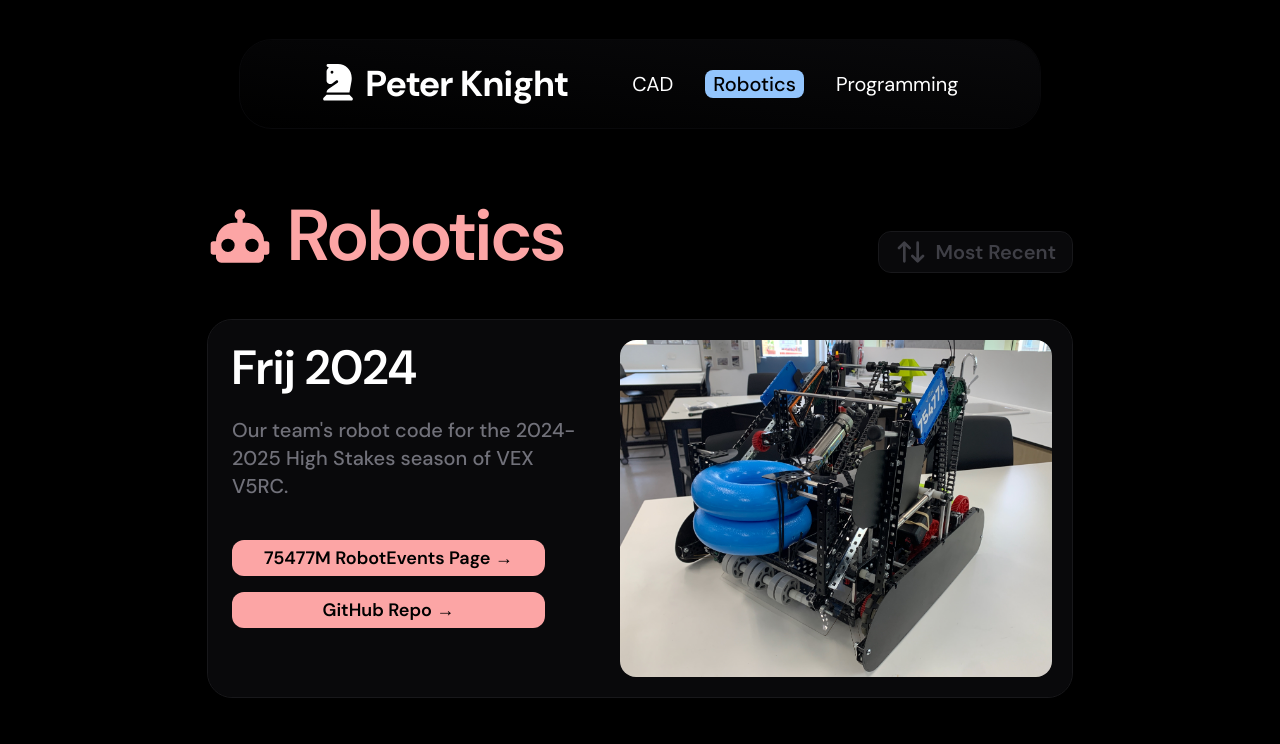
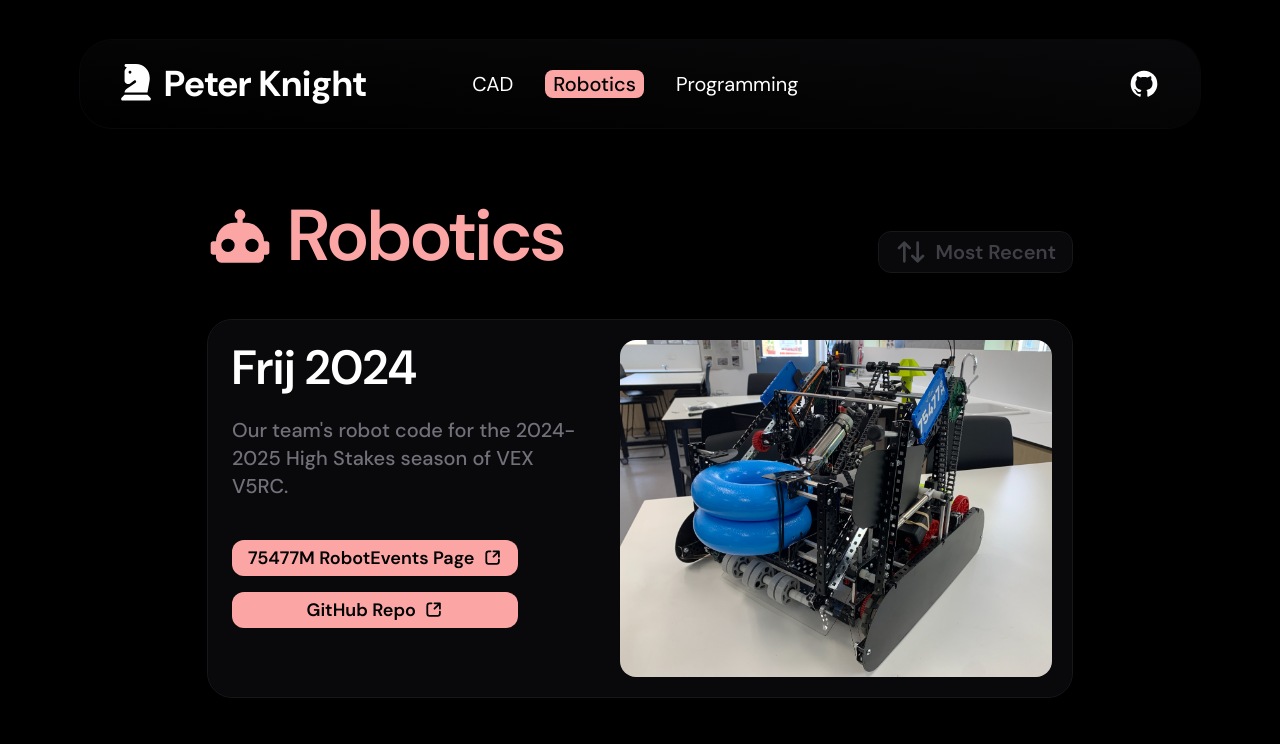
Before and after one commit to peterdev22/peterkni.com, a SvelteKit app: page /robotics in a window 1280 px wide. Shown: the top 744 px of the page. Built offline with nearby package versions, Linux system fonts and the light colour scheme.

Commit message:
New navbar design, colours

```diff
--- a/package.json
+++ b/package.json
@@ -1,6 +1,6 @@
 {
 	"name": "peterkni.com",
-	"version": "2.1.1",
+	"version": "2.1.2",
 	"type": "module",
 	"scripts": {
 		"dev": "vite dev",
--- a/src/lib/components/ProjectCard.svelte
+++ b/src/lib/components/ProjectCard.svelte
@@ -44,7 +44,7 @@ onMount(() => {
         <a
           href={button.url}
           target="_blank"
-          class="py-2 lg:py-1 px-8 {theme.colour == 'green'
+          class="py-2 lg:py-1 px-4 {theme.colour == 'green'
             ? 'bg-green-300 hover:bg-green-400'
             : theme.colour == 'blue'
               ? 'bg-blue-300 hover:bg-blue-400'
@@ -54,7 +54,20 @@ onMount(() => {
                   ? 'bg-yellow-300 hover:bg-yellow-400'
                   : ''} rounded-2xl lg:rounded-xl transition-all active:scale-95"
         >
-          <div>{button.name} →</div>
+          <div>
+            {button.name}
+            <svg
+              xmlns="http://www.w3.org/2000/svg"
+              width="1.2rem"
+              height="auto"
+              class="inline-block mb-[0.2rem] ml-1"
+              viewBox="0 0 16 16"
+              ><path
+                fill="currentColor"
+                d="M4.75 3.5c-.69 0-1.25.56-1.25 1.25v6.5c0 .69.56 1.25 1.25 1.25h6.5c.69 0 1.25-.56 1.25-1.25v-1.5a.75.75 0 0 1 1.5 0v1.5A2.75 2.75 0 0 1 11.25 14h-6.5A2.75 2.75 0 0 1 2 11.25v-6.5A2.75 2.75 0 0 1 4.75 2h1.5a.75.75 0 0 1 0 1.5zM8 2.75A.75.75 0 0 1 8.75 2h4.5a.75.75 0 0 1 .75.75v4.5a.75.75 0 0 1-1.5 0V4.561l-3.22 3.22A.75.75 0 1 1 8.22 6.72l3.22-3.22H8.75A.75.75 0 0 1 8 2.75"
+              /></svg
+            >
+          </div>
         </a>
       {/each}
     </div>
--- a/src/lib/data/projectData.ts
+++ b/src/lib/data/projectData.ts
@@ -187,7 +187,7 @@ export const programmingProjects = [
       "Code from this website's source displayed in a code editor.",
     buttons: [
       {
-        name: "GitHub Repo",
+        name: "Source Code",
         url: "https://github.com/peterdev22/peterkni.com",
       },
       {
--- a/src/routes/+layout.svelte
+++ b/src/routes/+layout.svelte
@@ -14,13 +14,11 @@
 <!-- GLOBAL NAVIGATION BAR -->
 <header class="p-5 sm:p-10 px-10 xl:px-20 2xl:px-48 py-4 flex justify-center">
   <div
-    class="flex gap-16 items-center justify-center w-[50rem] bg-black py-5 rounded-[2rem] outline outline-1 outline-zinc-950 bg-opacity-80 bg-gradient-to-tr from-black to-zinc-950"
+    class="flex gap-16 items-center justify-between w-[90rem] px-10 bg-black py-5 rounded-[2rem] outline outline-1 outline-zinc-950 bg-opacity-80 bg-gradient-to-tr from-black to-zinc-950"
   >
     <a
       href="/"
-      class="font-bold  flex group gap-3 py-1 {currentPath == '/'
-        ? 'bg-blue-300 text-black px-4'
-        : 'hover:bg-zinc-800 text-white hover:px-4 hover:-mx-4'} transition-all rounded-2xl"
+      class="font-bold flex group gap-3 py-1 active:scale-95  px-4 -mx-4 hover:bg-zinc-800 text-white hover:px-4 hover:-mx-4 transition-all rounded-2xl"
     >
       <svg
         xmlns="http://www.w3.org/2000/svg"
@@ -37,31 +35,48 @@
     </a>
 
     <nav
-      class="gap-8 text-xl text-white underline-offset-8 decoration-zinc-600 hidden lg:flex items-center"
+      class="gap-8 text-xl mr-56 text-white underline-offset-8 decoration-zinc-600 hidden lg:flex items-center"
     >
-
       <a
         href="/cad"
         class="{currentPath == '/cad'
           ? 'bg-blue-300 text-black px-2 font-medium'
-          : 'hover:bg-zinc-800 hover:px-2 hover:-mx-2'} transition-all rounded-lg"
+          : 'hover:bg-zinc-800 hover:px-2 hover:-mx-2'} transition-all rounded-lg active:scale-95"
         >CAD</a
       >
       <a
         href="/robotics"
         class="{currentPath == '/robotics'
-          ? 'bg-blue-300 text-black px-2 font-medium'
-          : 'hover:bg-zinc-800 hover:px-2 hover:-mx-2'} transition-all rounded-lg"
+          ? 'bg-red-300 text-black px-2 font-medium'
+          : 'hover:bg-zinc-800 hover:px-2 hover:-mx-2'} transition-all rounded-lg active:scale-95"
         >Robotics</a
       >
       <a
         href="/programming"
         class="{currentPath == '/programming'
-          ? 'bg-blue-300 text-black px-2 font-medium'
-          : 'hover:bg-zinc-800 hover:px-2 hover:-mx-2'} transition-all rounded-lg"
+          ? 'bg-yellow-300 text-black px-2 font-medium'
+          : 'hover:bg-zinc-800 hover:px-2 hover:-mx-2'} transition-all rounded-lg active:scale-95"
         >Programming</a
       >
     </nav>
+
+    <a
+      href="https://github.com/peterdev22"
+      target="_blank"
+      aria-label="GitHub"
+      class="font-bold flex group gap-3 py-2 active:bg-white active:text-black hover:bg-zinc-800 text-white hover:px-2 hover:-mx-2 transition-all rounded-full"
+    >
+      <svg
+        xmlns="http://www.w3.org/2000/svg"
+        width="2rem"
+        height="auto"
+        viewBox="0 0 24 24"
+        ><path
+          fill="currentColor"
+          d="M12 2A10 10 0 0 0 2 12c0 4.42 2.87 8.17 6.84 9.5c.5.08.66-.23.66-.5v-1.69c-2.77.6-3.36-1.34-3.36-1.34c-.46-1.16-1.11-1.47-1.11-1.47c-.91-.62.07-.6.07-.6c1 .07 1.53 1.03 1.53 1.03c.87 1.52 2.34 1.07 2.91.83c.09-.65.35-1.09.63-1.34c-2.22-.25-4.55-1.11-4.55-4.92c0-1.11.38-2 1.03-2.71c-.1-.25-.45-1.29.1-2.64c0 0 .84-.27 2.75 1.02c.79-.22 1.65-.33 2.5-.33s1.71.11 2.5.33c1.91-1.29 2.75-1.02 2.75-1.02c.55 1.35.2 2.39.1 2.64c.65.71 1.03 1.6 1.03 2.71c0 3.82-2.34 4.66-4.57 4.91c.36.31.69.92.69 1.85V21c0 .27.16.59.67.5C19.14 20.16 22 16.42 22 12A10 10 0 0 0 12 2"
+        /></svg
+      >
+    </a>
   </div>
 </header>
 
```
Lines whose indentation alone changed are shown as unchanged.
